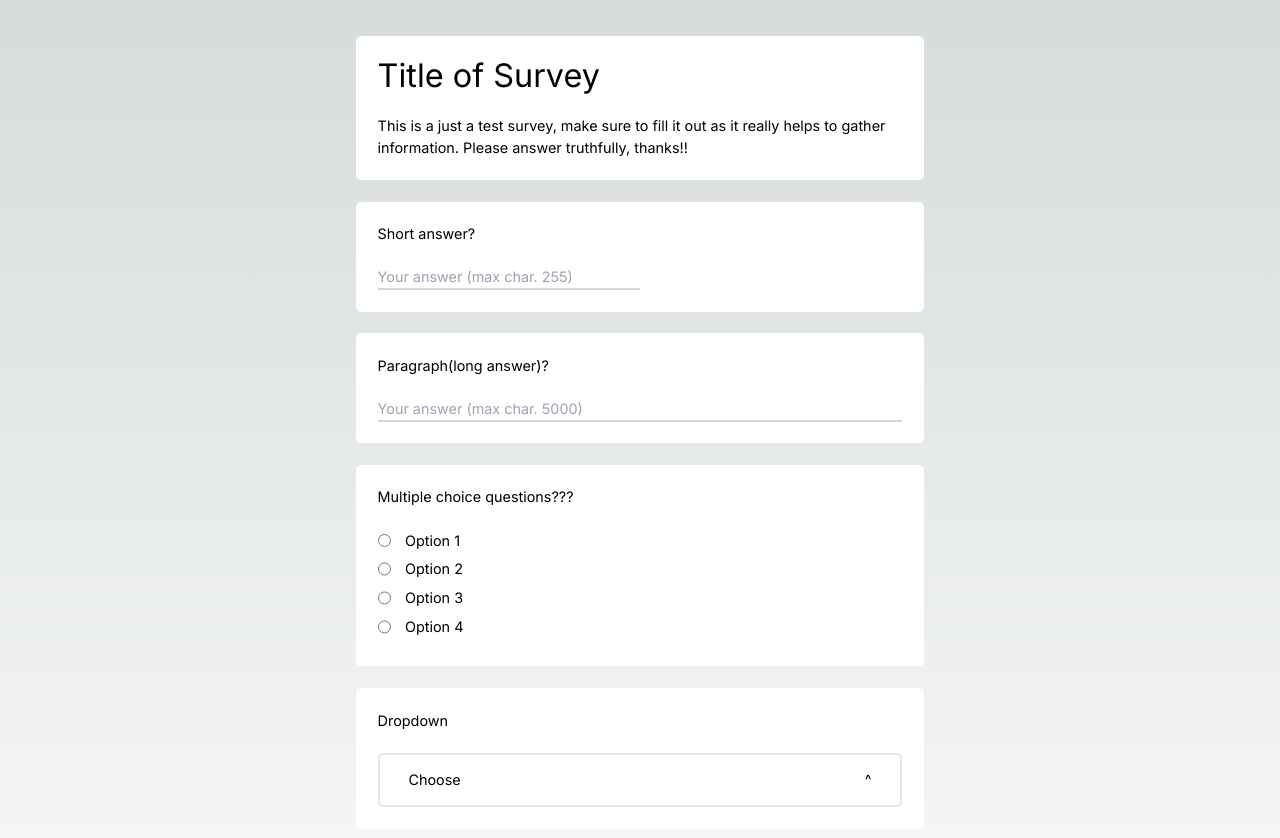
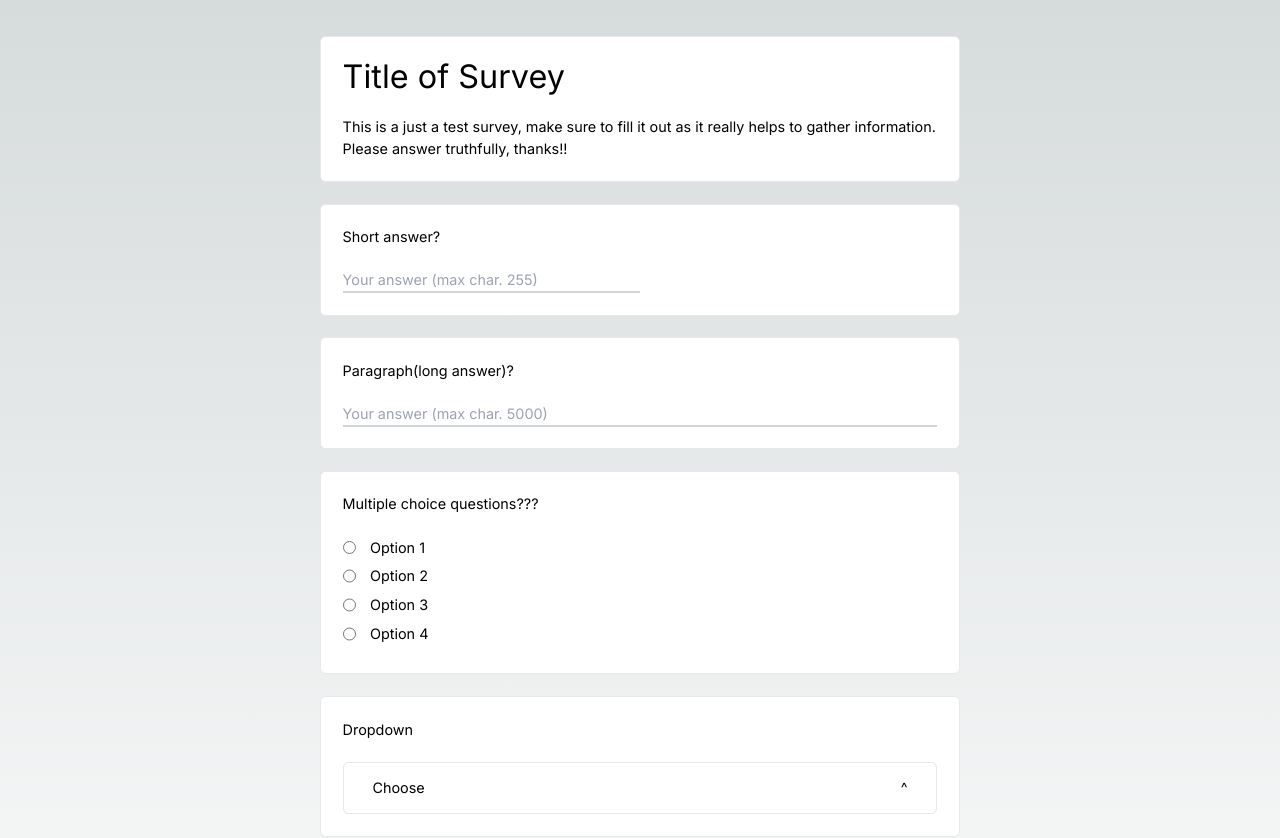
Before and after one commit to kamiljochym/online_survey_creator, a Next.js app: page / in a window 1280 px wide. Shown: the top 838 px of the page. Built offline with nearby package versions, Linux system fonts and the light colour scheme.

Commit message:
fixed some styling

```diff
--- a/src/components/Dropdown.jsx
+++ b/src/components/Dropdown.jsx
@@ -25,10 +25,10 @@ const Dropdown = () => {
   }, [dropdownOpen])
 
   return (
-    <div className='relative container mb-6 bg-white p-6 rounded-md'>
+    <div className='relative container max-w-screen-sm mb-6 border bg-white p-6 rounded-md '>
       <div className='mb-6'>Dropdown</div>
 
-      <div className='border-2 rounded-md' ref={ref} onClick={handleDropdownState}>
+      <div className='border rounded-md' ref={ref} onClick={handleDropdownState}>
         <div className='flex justify-between rounded-4 p-8 pt-4 pb-4 hover:cursor-pointer'>
           <div>{selectedItem}</div>
           <div>^</div>
@@ -36,12 +36,12 @@ const Dropdown = () => {
         <ul
           className={`${
             dropdownOpen ? 'z-10 opacity-100' : '-z-10 opacity-0'
-          } absolute top-8 left-12 border-0 rounded-md shadow-[0_3px_10px_rgb(0,0,0,0.2)] bg-white max-w-none transition-all duration-200`}
+          } absolute top-8 left-12 border rounded-md bg-white w-max max-w-screen-sm transition-all duration-200`}
         >
           <li className='p-8 pt-3 pb-3 mt-2 hover:cursor-pointer hover:bg-gray-200'>
             Choose
           </li>
-          <div className='m-auto w-full h-0.5 mt-2 mb-2 bg-gray-200'></div>
+          <div className='m-auto w-full h-px mt-2 mb-2 bg-gray-200'></div>
           <li className='p-8 pt-3 pb-3 hover:cursor-pointer hover:bg-gray-200'>
             option 1 Option 1 but this option is quite long to test for long options
             option 1 Option 1 but this option is quite long to test for long options
--- a/src/components/MultipleChoice.jsx
+++ b/src/components/MultipleChoice.jsx
@@ -2,7 +2,7 @@ import React from 'react'
 
 const MultipleChoice = () => {
   return (
-    <div className='relative container mb-6 bg-white p-6 rounded-md'>
+    <div className='relative container max-w-screen-sm border mb-6 bg-white p-6 rounded-md'>
       <div className='mb-6'>Multiple choice questions???</div>
       <div className='flex flex-col '>
         <div className='flex gap-4 mb-2 '>
--- a/src/components/Paragraph.jsx
+++ b/src/components/Paragraph.jsx
@@ -2,7 +2,7 @@ import React from 'react'
 
 const Paragraph = () => {
   return (
-    <div className='relative container mb-6 bg-white p-6 rounded-md'>
+    <div className='relative container max-w-screen-sm border mb-6 bg-white p-6 rounded-md'>
       <div className='mb-6'>Paragraph(long answer)?</div>
       <div className=''>
         <div className='w-full border-b-2  border-gray-300 transition-all duration-600 focus-within:border-gray-800 focus-within:border-b-2 '>
--- a/src/components/ShortAnswer.jsx
+++ b/src/components/ShortAnswer.jsx
@@ -2,7 +2,7 @@ import React from 'react'
 
 const ShortAnswer = () => {
   return (
-      <div className='relative container mb-6 bg-white p-6 rounded-md'>
+    <div className='relative container max-w-screen-sm border mb-6 bg-white p-6 rounded-md'>
       <div className='mb-6'>Short answer?</div>
       <div className=''>
         <div className='w-2/4 border-b-2  border-gray-300 origin-left transition-all duration-600 focus-within:border-gray-800 focus-within:border-b-2 '>
--- a/src/components/Title.jsx
+++ b/src/components/Title.jsx
@@ -2,7 +2,7 @@ import React from 'react'
 
 const Title = () => {
   return (
-    <div className='relative container mb-6 bg-white p-6 rounded-md'>
+    <div className='relative container max-w-screen-sm border mb-6 bg-white p-6 rounded-md'>
       <div className='mb-6 text-4xl'>Title of Survey</div>
       <div className=''>
         This is a just a test survey, make sure to fill it out as it really helps to
--- a/src/pages/index.js
+++ b/src/pages/index.js
@@ -11,7 +11,7 @@ const inter = Inter({subsets: ['latin']})
 export default function Home() {
   return (
     <main
-      className={`flex min-h-screen flex-col m-auto items-center p-10 max-w-screen-sm ${inter.className}`}
+      className={`flex min-h-screen flex-col m-auto items-center p-10 ${inter.className}`}
     >
       <Title />
       <ShortAnswer />
```
Lines whose indentation alone changed are shown as unchanged.
